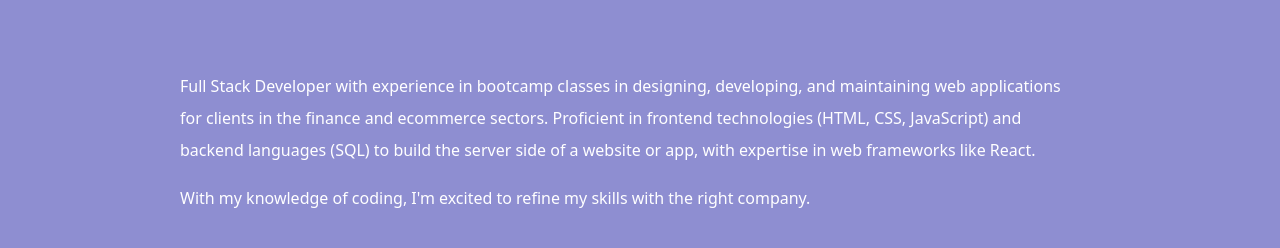
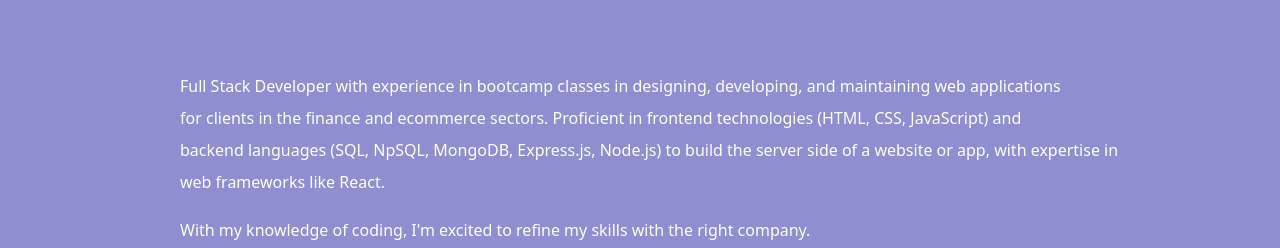
Before and after one commit to Pematamang111/Portfolio, a React (Vite) app: page /about in a window 1280 px wide. Shown: the part 202-450 px from the top of the page. Built offline with nearby package versions, Linux system fonts and the light colour scheme.

Commit message:
add skills in about page

```diff
--- a/src/pages/AboutPage.jsx
+++ b/src/pages/AboutPage.jsx
@@ -11,7 +11,7 @@ export default function AboutPage() {
 						designing, developing, and maintaining web applications <br />
 						for clients in the finance and ecommerce sectors. Proficient in
 						frontend technologies (HTML, CSS, JavaScript) and <br />
-						backend languages (SQL) to build the server side of a website or
+						backend languages (SQL, NpSQL, MongoDB, Express.js, Node.js) to build the server side of a website or
 						app, with expertise in web frameworks like React.
 					</p>
 					<p>
```
